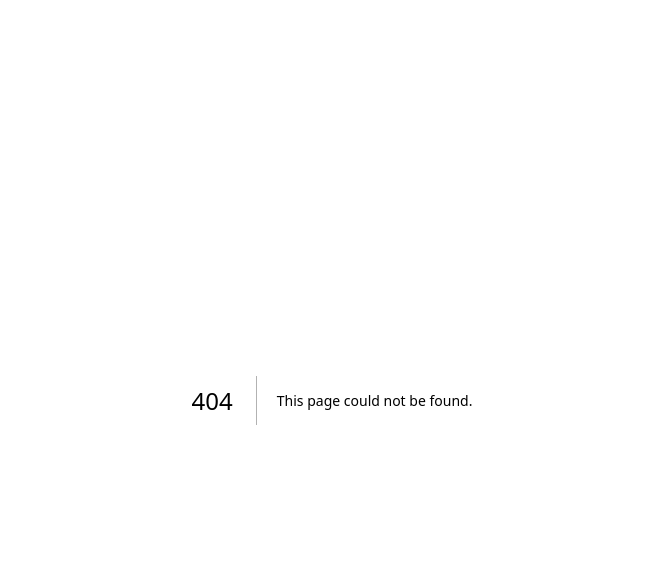
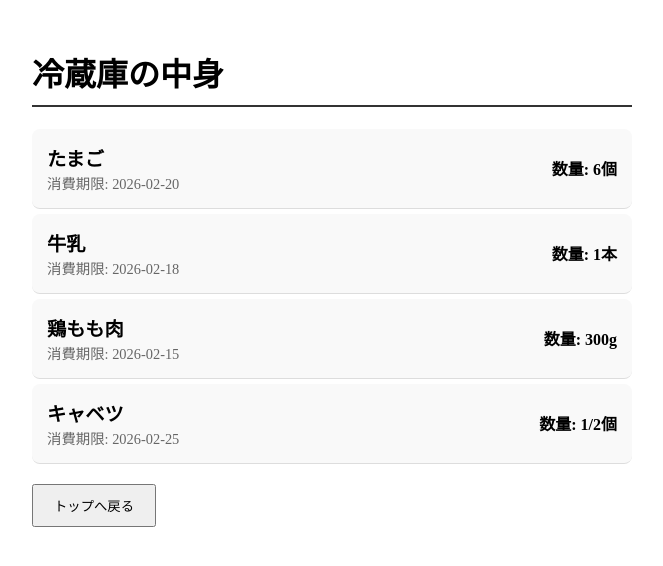
Before and after one commit to Syu7Crow/Myjob, a Next.js app: page /refrigerator in a window 1280 px wide. Before the commit this address had no page. Shown: the top 566 px of the page, without its empty margins (308-971 px from the left). Built offline with nearby package versions, Linux system fonts and the light colour scheme.

Commit message:
scan,refrigerator

```diff
--- a/src/app/layout.tsx
+++ b/src/app/layout.tsx
@@ -1,3 +1,5 @@
+import React from "react"
+
 export const metadata = {
   title: "Myjob",
   description: "Myjob Application",
--- /dev/null
+++ b/src/app/refrigerator/page.tsx
@@ -0,0 +1,56 @@
+'use client'; // 動き（クリック等）をつける場合に必要
+
+export default function RefrigeratorPage() {
+    // 1. 食材のダミーデータ（配列）
+    const foods = [
+        { id: 1, name: "たまご", quantity: "6個", date: "2026-02-20" },
+        { id: 2, name: "牛乳", quantity: "1本", date: "2026-02-18" },
+        { id: 3, name: "鶏もも肉", quantity: "300g", date: "2026-02-15" },
+        { id: 4, name: "キャベツ", quantity: "1/2個", date: "2026-02-25" },
+    ];
+
+    return (
+        <div style={{ padding: '20px', maxWidth: '600px', margin: '0 auto' }}>
+            <h1 style={{ borderBottom: '2px solid #333', paddingBottom: '10px' }}>
+                冷蔵庫の中身
+            </h1>
+
+            <ul style={{ listStyle: 'none', padding: 0 }}>
+                {foods.map((food) => (
+                    <li
+                        key={food.id}
+                        style={{
+                            display: 'flex',
+                            justifyContent: 'space-between',
+                            padding: '15px',
+                            borderBottom: '1px solid #ddd',
+                            backgroundColor: '#f9f9f9',
+                            marginBottom: '5px',
+                            borderRadius: '8px'
+                        }}
+                    >
+                        <div>
+                            <strong style={{ fontSize: '1.2rem' }}>{food.name}</strong>
+                            <p style={{ margin: 0, color: '#666', fontSize: '0.9rem' }}>
+                                消費期限: {food.date}
+                            </p>
+                        </div>
+                        <div style={{ alignSelf: 'center', fontWeight: 'bold' }}>
+                            数量: {food.quantity}
+                        </div>
+                    </li>
+                ))}
+            </ul>
+
+            {/* トップに戻るボタン */}
+            <div style={{ marginTop: '20px' }}>
+                <button
+                    onClick={() => window.location.href = '/'}
+                    style={{ padding: '10px 20px', cursor: 'pointer' }}
+                >
+                    トップへ戻る
+                </button>
+            </div>
+        </div>
+    );
+}
```
Also changed, not shown: src/app/page.tsx (+42 -1 lines), src/app/scan/page.tsx (added, +30 -0 lines).
